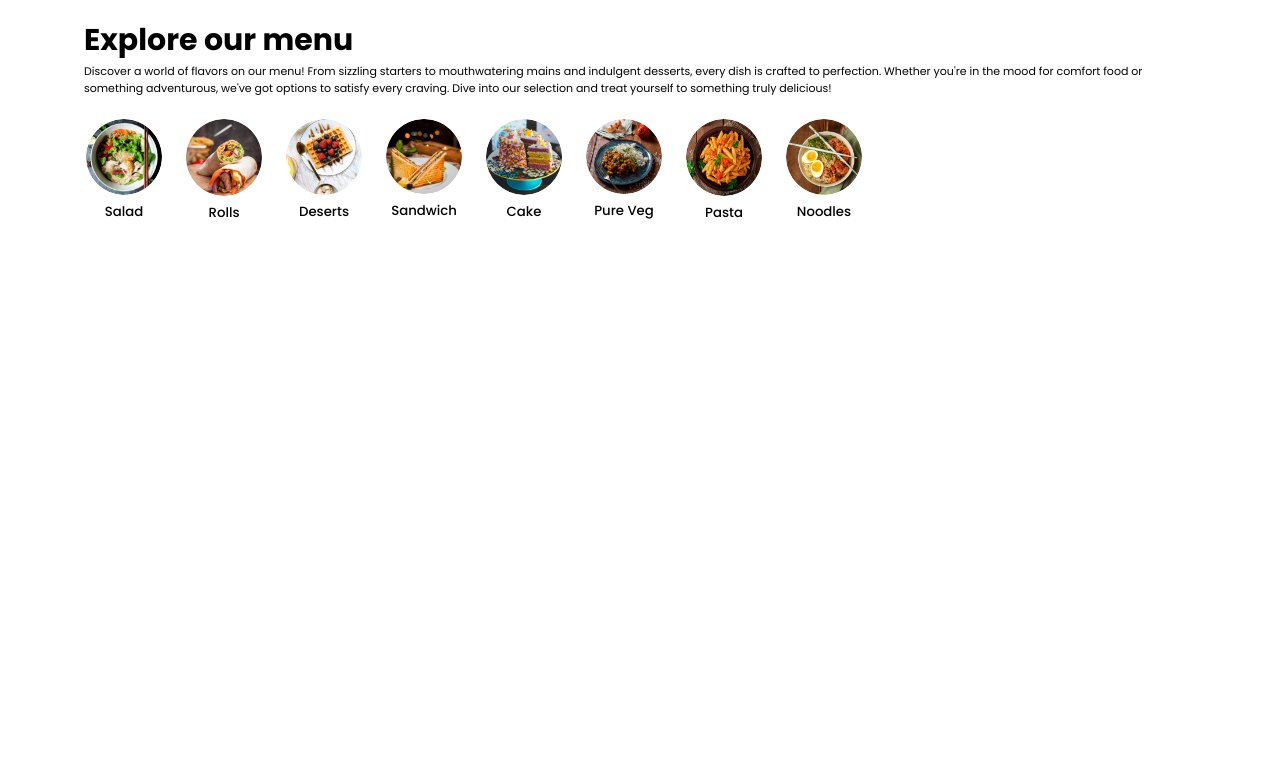
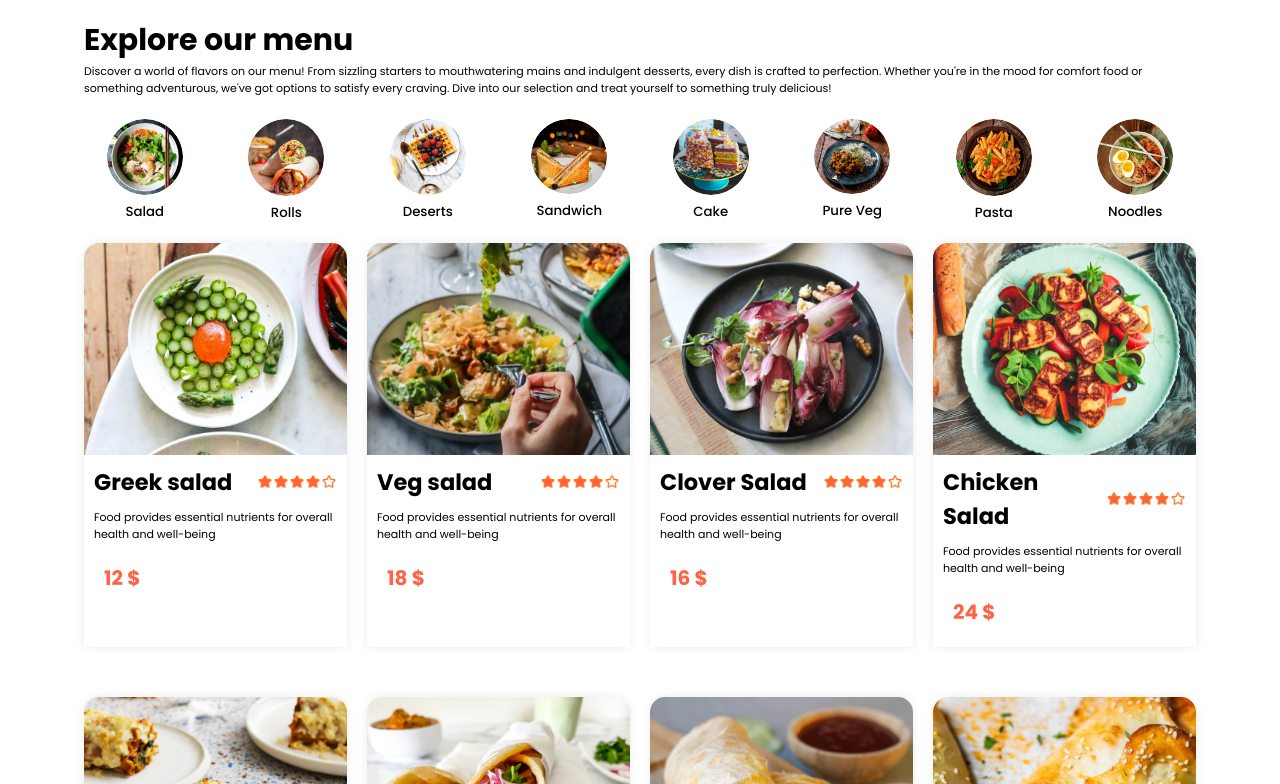
Before and after one commit to roopesh-jsp/Food-order-full-stack-website, a React (Vite) app: page / in a window 1280 px wide. Shown: the part 476-1260 px from the top of the page. Before the commit the page ends 800 px from the top, so only its background shows below. Built offline with nearby package versions, Linux system fonts and the light colour scheme.

Commit message:
food items added

```diff
--- a/src/components/FoodItem.jsx
+++ b/src/components/FoodItem.jsx
@@ -1,5 +1,24 @@
 import React from "react";
+import { assets } from "../assets/assets";
 
 export default function FoodItem({ data }) {
-  return <div className="food_item"></div>;
+  console.log(data);
+
+  return (
+    <div className="food_item">
+      <div className="food_item_img">
+        <img src={data.image} alt={data.name} />
+      </div>
+      <div className="food_item_name_star_ratting">
+        <h2>{data.name}</h2>
+        <img src={assets.rating_starts} alt="" />
+      </div>
+      <div className="food_item_desc">
+        <p>{data.description}</p>
+      </div>
+      <div className="food_item_price">
+        <h4>{data.price} $</h4>
+      </div>
+    </div>
+  );
 }
--- a/src/components/FoodItems.jsx
+++ b/src/components/FoodItems.jsx
@@ -1,19 +1,18 @@
 import React from "react";
 import { food_list } from "../assets/assets";
 import FoodItem from "./FoodItem";
+import { useCartData } from "../store/CartContext";
 
 export default function FoodItems({ catogorey }) {
-  let data;
-  if (catogorey === "all") {
-    data = food_list;
-  } else {
-    data = food_list.filter((item) => item.category === catogorey);
-  }
+  const data = useCartData();
+
   return (
     <div className="foodItems_container">
-      {data.map((item, idx) => (
-        <FoodItem key={idx} data={item} />
-      ))}
+      {data.item.map((item, idx) => {
+        if (catogorey === "all" || catogorey === item.category) {
+          return <FoodItem key={idx} data={item} />;
+        }
+      })}
     </div>
   );
 }
--- a/src/index.css
+++ b/src/index.css
@@ -152,6 +152,7 @@
   align-items: center;
   gap: 5px;
   cursor: pointer;
+  margin: 0 auto;
 }
 .menu_catogorey h5 {
   font-weight: 500;
@@ -159,3 +160,50 @@
 .catogorey_active img {
   border: 4px solid tomato;
 }
+
+/* food_items ******************************* */
+.foodItems_container {
+  display: grid;
+  grid-template-columns: repeat(auto-fill, minmax(250px, 1fr));
+  gap: 20px;
+  row-gap: 50px;
+}
+
+.food_item {
+  display: flex;
+  flex-direction: column;
+  gap: 10px;
+  /* border-radius: 20px; */
+  overflow: hidden;
+  border-radius: 15px 15px 0 0;
+  box-shadow: 0px 0px 10px #00000015;
+}
+.food_item_img {
+  width: 100%;
+}
+
+.food_item_img img {
+  height: 100%;
+  width: 100%;
+  background-size: cover;
+}
+.food_item_name_star_ratting {
+  display: flex;
+  justify-content: space-between;
+  align-items: center;
+  padding: 0 10px;
+  font-size: 15px;
+}
+.food_item_name_star_ratting img {
+  width: 80px;
+}
+.food_item_desc {
+  padding: 0px 10px;
+  font-size: 12px;
+}
+
+.food_item_price {
+  font-size: 20px;
+  color: tomato;
+  padding: 10px 0px 20px 20px;
+}
--- a/src/main.jsx
+++ b/src/main.jsx
@@ -1,10 +1,13 @@
-import { StrictMode } from 'react'
-import { createRoot } from 'react-dom/client'
-import App from './App.jsx'
-import './index.css'
+import { StrictMode } from "react";
+import { createRoot } from "react-dom/client";
+import App from "./App.jsx";
+import "./index.css";
+import { CartContextProvider } from "./store/CartContext.jsx";
 
-createRoot(document.getElementById('root')).render(
+createRoot(document.getElementById("root")).render(
   <StrictMode>
-    <App />
-  </StrictMode>,
-)
+    <CartContextProvider>
+      <App />
+    </CartContextProvider>
+  </StrictMode>
+);
--- /dev/null
+++ b/src/store/CartContext.jsx
@@ -0,0 +1,16 @@
+import { createContext, useContext } from "react";
+import { food_list } from "../assets/assets";
+
+const cartContext = createContext();
+
+export const CartContextProvider = ({ children }) => {
+  const ctxVal = {
+    item: food_list,
+  };
+  return <cartContext.Provider value={ctxVal}>{children}</cartContext.Provider>;
+};
+
+export const useCartData = () => {
+  const data = useContext(cartContext);
+  return data;
+};
```
